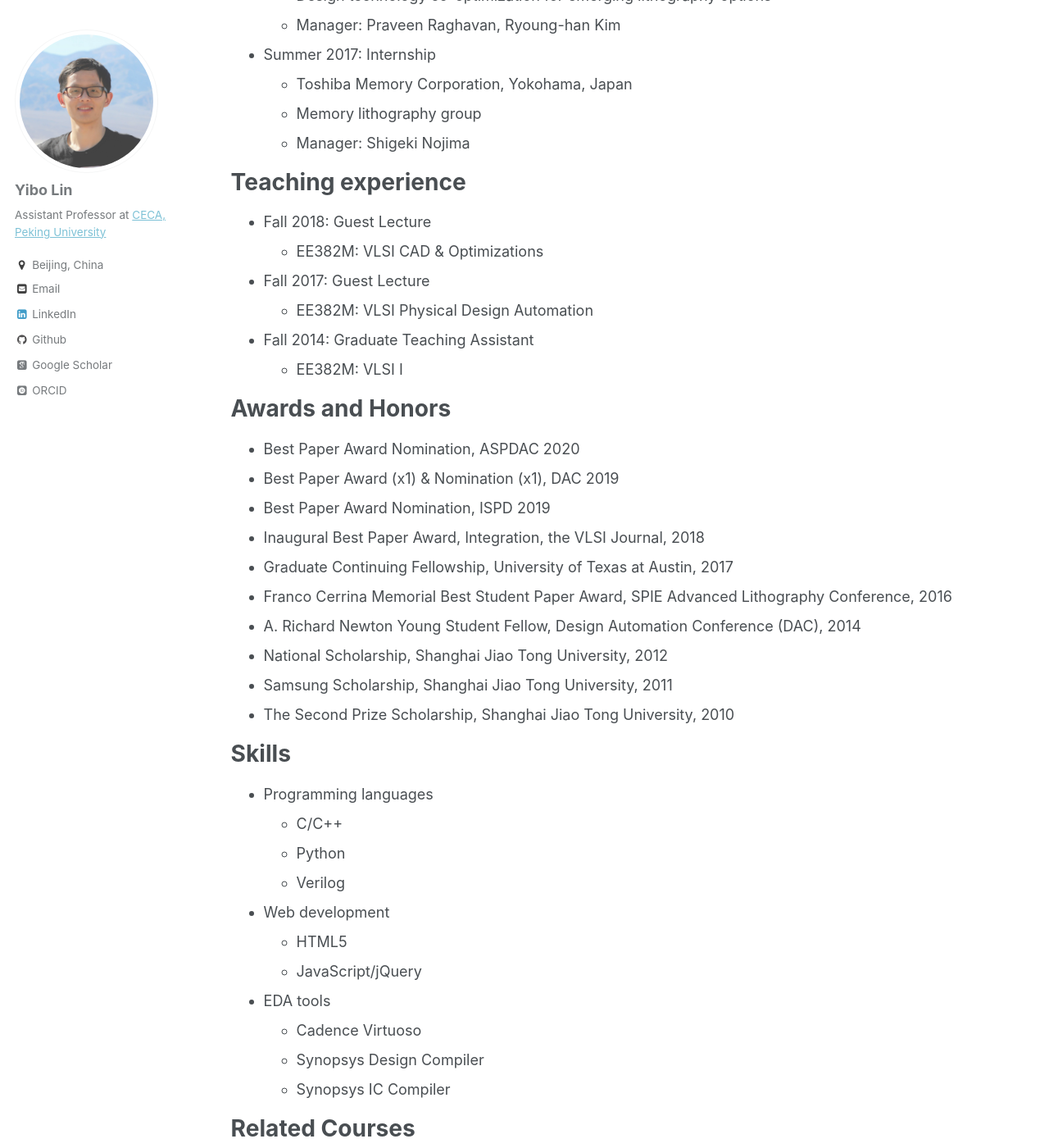
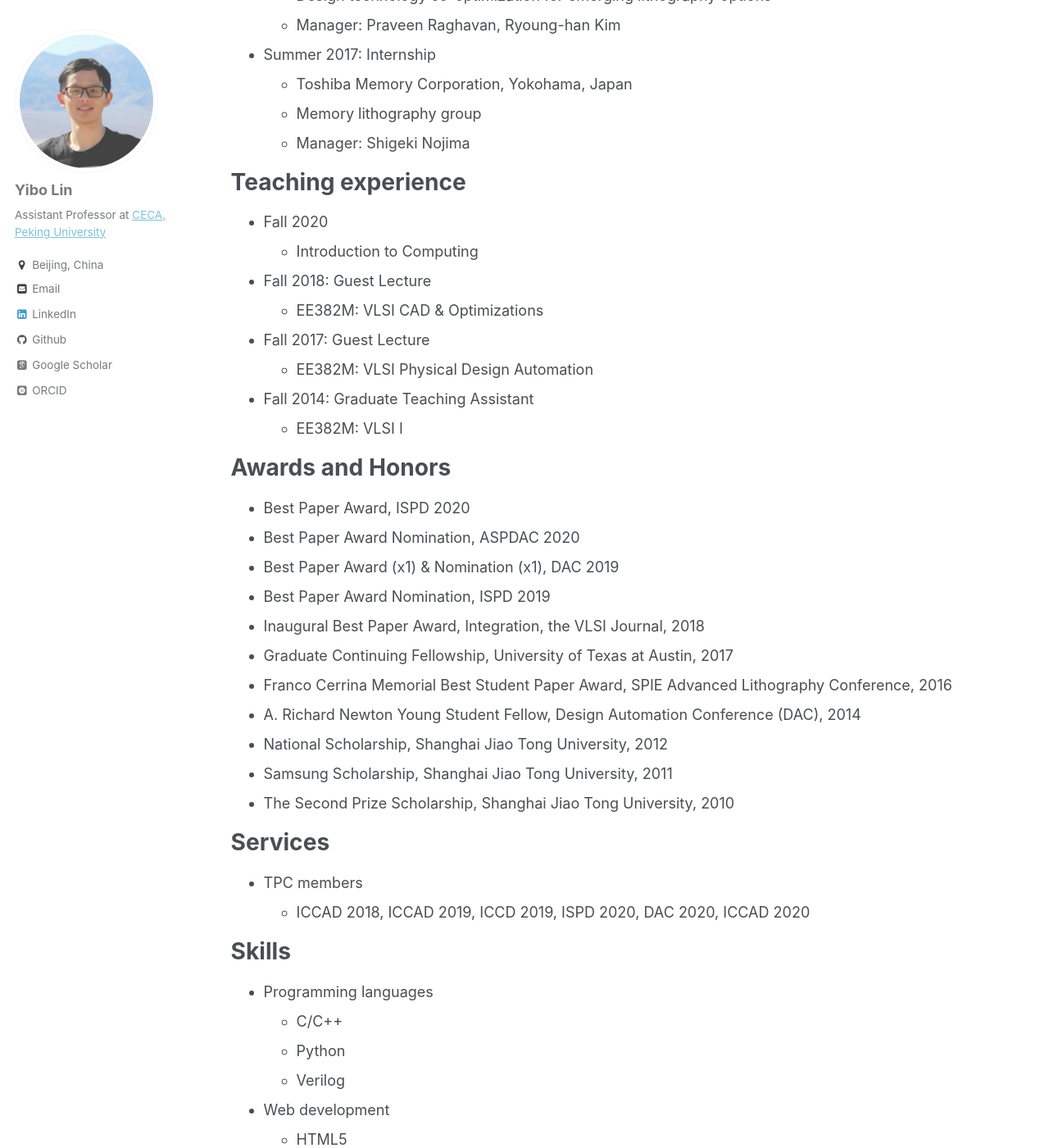
Before and after one commit to limbo018/limbo018.github.io, a Jekyll site: the page built from _pages/cv.md, in a window 1280 px wide and 1400 px high, scrolled down 1471 px. Shown: the whole window at 82% size. Built offline with Jekyll 4.4.1, drawn with Linux system fonts in a browser that asks for light colours; some web fonts are replaced.

Commit message:
update cv

```diff
--- a/_pages/cv.md
+++ b/_pages/cv.md
@@ -64,6 +64,10 @@ Work experience
 
 Teaching experience
 ======
+
+* Fall 2020
+  * Introduction to Computing
+
 * Fall 2018: Guest Lecture
   * EE382M: VLSI CAD & Optimizations
 
@@ -75,6 +79,7 @@ Teaching experience
 
 Awards and Honors
 ======
+* Best Paper Award, ISPD 2020
 * Best Paper Award Nomination, ASPDAC 2020
 * Best Paper Award (x1) & Nomination (x1), DAC 2019
 * Best Paper Award Nomination, ISPD 2019
@@ -85,6 +90,11 @@ Awards and Honors
 * National Scholarship, Shanghai Jiao Tong University, 2012
 * Samsung Scholarship, Shanghai Jiao Tong University, 2011
 * The Second Prize Scholarship, Shanghai Jiao Tong University, 2010
+
+Services
+======
+* TPC members
+  * ICCAD 2018, ICCAD 2019, ICCD 2019, ISPD 2020, DAC 2020, ICCAD 2020
 
 Skills
 ======
```
Also changed, not shown: 6 other files.
